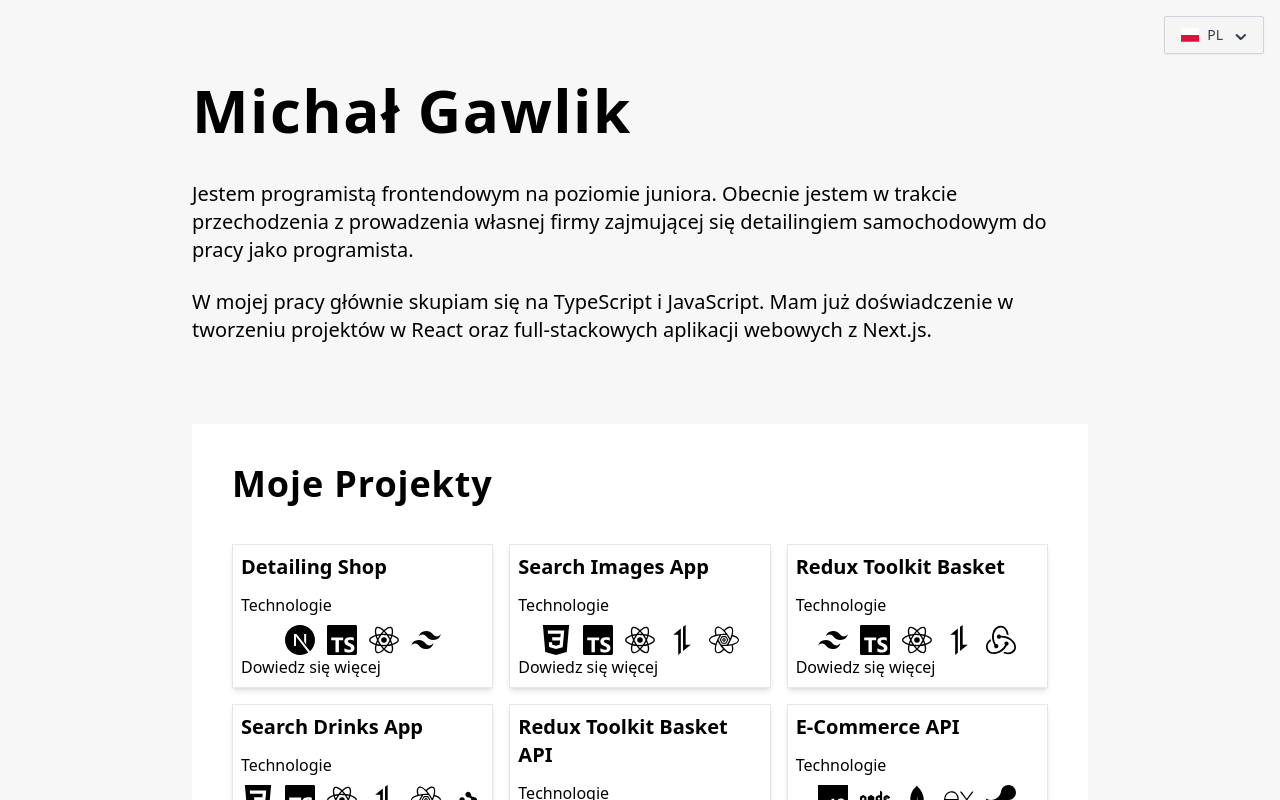
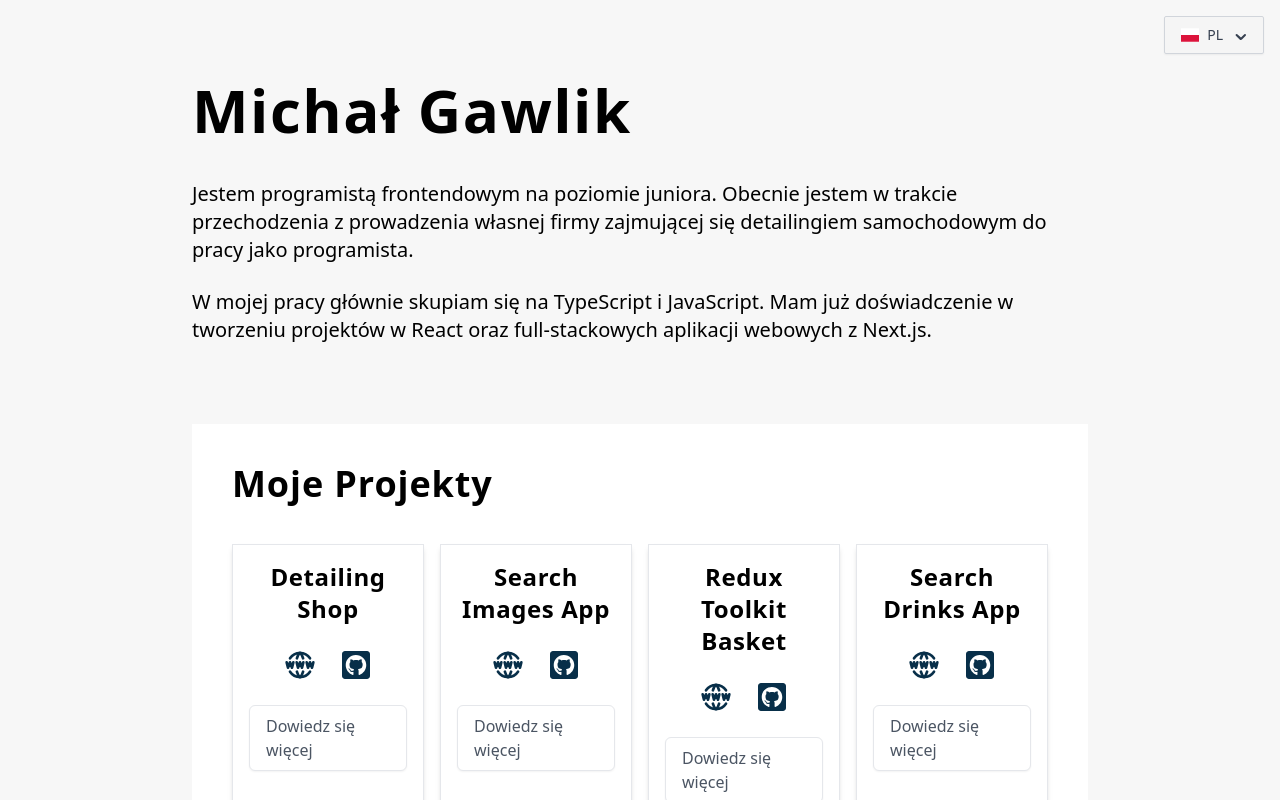
Before and after one commit to misiek869/my_portfolio_v2, a React (Vite) app: page / in a window 1280 px wide. Shown: the top 800 px of the page. Built offline with nearby package versions, Linux system fonts and the light colour scheme.

Commit message:
add button

```diff
--- a/src/components/ProjectCard.tsx
+++ b/src/components/ProjectCard.tsx
@@ -25,17 +25,29 @@ const ProjectCard = ({
 	const { t } = useTranslation()
 
 	return (
-		<article className='border p-2 shadow-md hover:shadow-lg'>
-			<h3 className='text-xl font-semibold capitalize'>{title}</h3>
-			<h4 className='capitalize mt-3'>{t('projectTech')}</h4>
-			<div className='flex justify-center gap-3 mt-2'>
-				{tech.map((IconComponent, index) => (
-					<div key={index} className='text-3xl'>
-						<IconComponent />
-					</div>
-				))}
+		<article className='flex flex-col items-center border p-4 shadow-md hover:shadow-lg'>
+			<h3 className='text-2xl font-semibold capitalize tracking-wide text-center'>
+				{title}
+			</h3>
+			<div className='flex gap-x-6 justify-center mt-6'>
+				{url ? (
+					<a target='_blank' href={url} className=''>
+						<TbWorldWww className='h-8 w-8 text-sky-950 hover:text-black duration-300' />
+					</a>
+				) : (
+					''
+				)}
+
+				<a target='_blank' href={github} className=''>
+					<FaGithubSquare className='h-8 w-8 text-sky-950 hover:text-black duration-300' />
+				</a>
 			</div>
-			<Link to={`/projects/${id}`}>Dowiedz się więcej</Link>
+
+			<Link
+				to={`/projects/${id}`}
+				className='inline-flex items-center justify-center px-4 py-2 text-base font-medium leading-6 text-gray-600 whitespace-no-wrap bg-white border border-gray-200 rounded-md shadow-sm hover:bg-gray-50 focus:outline-none focus:shadow-none mt-6'>
+				Dowiedz się więcej
+			</Link>
 		</article>
 	)
 }
--- a/src/components/Projects.tsx
+++ b/src/components/Projects.tsx
@@ -10,7 +10,7 @@ const Projects = () => {
 			<h2 className='text-4xl font-bold tracking-wide capitalize'>
 				{t('projectsTitle')}
 			</h2>
-			<div className='mt-10 grid grid-cols-2 xl:grid-cols-3 gap-4'>
+			<div className='mt-10 grid grid-cols-3 xl:grid-cols-4 gap-4'>
 				{projects.map(project => {
 					const { url, github, title, text, tech, id } = project
 					return (
```
